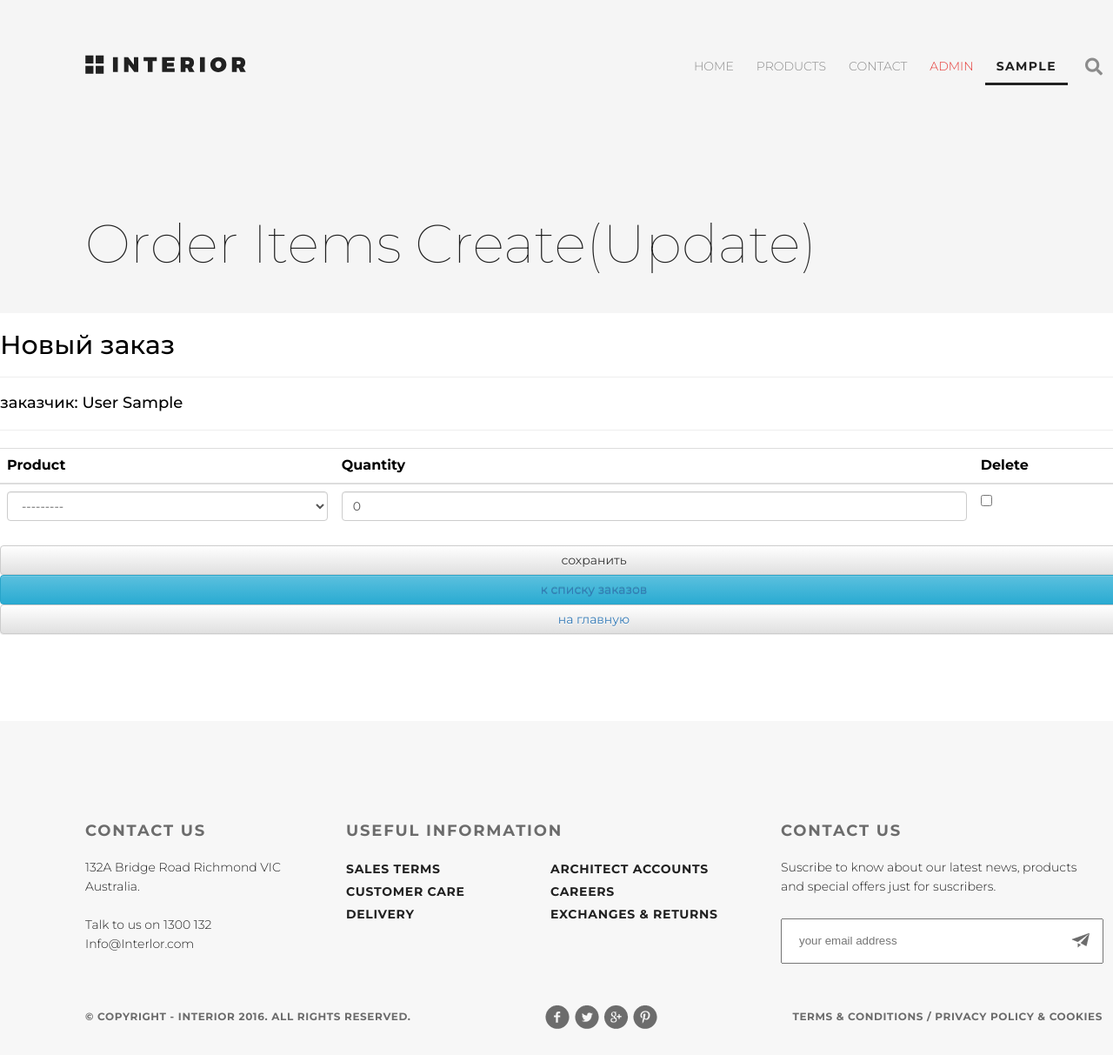
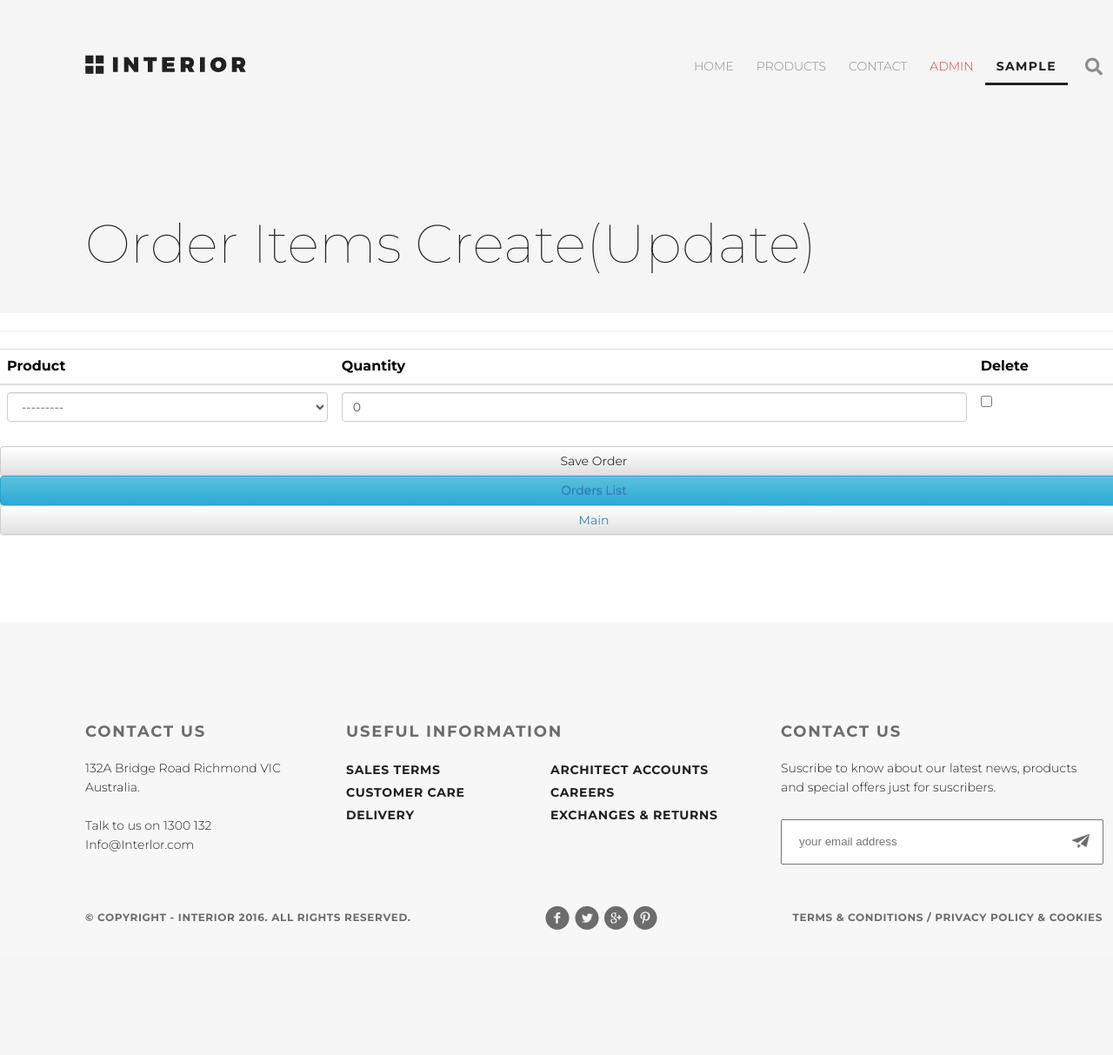
Before and after one commit to kurtatag/geekbrains-django-optimization-tools, a Django app: page /order/create/ in a window 1280 px wide; the page is wider, and only the part inside the window is pictured. Shown: that part at 87% size. After the commit the page ends 1069 px from the top of that part, so only its background shows below. Run offline with Django 3.2, Linux system fonts and the light colour scheme; the visitor is signed in with stand-in values (Sample User, id 1); data that the repository does not hold is empty; some libraries are stand-ins or nearby versions.

Commit message:
Translate ordersapp html-pages into English

```diff
--- a/ordersapp/templates/ordersapp/includes/inc_order_actions.html
+++ b/ordersapp/templates/ordersapp/includes/inc_order_actions.html
@@ -1,18 +1,18 @@
 {% if object.status == 'FM' %}
     <button class="btn btn-warning btn-round form-control last">
         <a href="{% url 'ordersapp:order_forming_complete' object.pk %}">
-            совершить покупку
+            Purchase
         </a>
     </button>
     <button class="btn btn-default btn-round form-control last">
-        <a href="{% url 'ordersapp:order_delete' object.pk %}">удалить</a>
+        <a href="{% url 'ordersapp:order_delete' object.pk %}">Delete Order</a>
     </button>
 {% endif %}
 <button class="btn btn-info btn-round form-control last">
     <a href="{% url 'ordersapp:orders_list' %}">
-        к списку заказов
+        Orders List
     </a>
 </button>
 <button class="btn btn-default btn-round form-control last">
-    <a href="{% url 'index' %}">на главную</a>
+    <a href="{% url 'index' %}">Main</a>
 </button>
--- a/ordersapp/templates/ordersapp/includes/inc_order_summary.html
+++ b/ordersapp/templates/ordersapp/includes/inc_order_summary.html
@@ -1,39 +1,39 @@
 {% if object %}
-    <div class="h2">Заказ №{{ object.pk }} от {{ object.created|date:"Y-m-d H:i:s" }}</div>
+    <div class="h2">Order {{ object.pk }} from {{ object.created|date:"Y-m-d H:i:s" }}</div>
     <hr>
-    <div class="h4">заказчик: {{ user.last_name }} {{ user.first_name }}</div>
-    <div class="h4">обновлен: {{ object.updated|date:"Y-m-d H:i:s" }}</div>
-    <div class="h4">cтатус: {{ object.get_status_display }}</div>
+    <div class="h4">Customer: {{ user.last_name }} {{ user.first_name }}</div>
+    <div class="h4">Last Updated: {{ object.updated|date:"Y-m-d H:i:s" }}</div>
+    <div class="h4">Status: {{ object.get_status_display }}</div>
     <hr>
     <div class="h4">
-        общее количество товаров:
+        Products Total Quantity:
         <span class="order_total_quantity">
           {{ object.get_total_quantity }}
         </span>
     </div>
     <div class="h3">
-        общая стоимость:
+        Total Cost:
         <span class="order_total_cost">
-          {{ object.get_total_cost }}
-        </span> руб
+          ${{ object.get_total_cost }}
+        </span>
     </div>
-{% else %}
-    <div class="h2">Новый заказ</div>
-    <hr>
-    <div class="h4">заказчик: {{ user.last_name }} {{ user.first_name }} </div>
-    {% if basket.0 %}
-        <div class="h4">
-            общее количество товаров:
-            <span class="order_total_quantity">
-              {{ basket.0.get_total_quantity }}
-            </span>
-        </div>
-        <div class="h3">
-            общая стоимость:
-            <span class="order_total_cost">
-              {{ basket.0.get_total_cost }}
-            </span> руб
-        </div>
-    {% endif %}
+{#{% else %}#}
+{#    <div class="h2">New Order</div>#}
+{#    <hr>#}
+{#    <div class="h4">Customer: {{ user.last_name }} {{ user.first_name }} </div>#}
+{#    {% if basket.0 %}#}
+{#        <div class="h4">#}
+{#            Products Total Quantity:#}
+{#            <span class="order_total_quantity">#}
+{#              {{ basket.0.get_total_quantity }}#}
+{#            </span>#}
+{#        </div>#}
+{#        <div class="h3">#}
+{#            Total Cost:#}
+{#            <span class="order_total_cost">#}
+{#              ${{ basket.0.get_total_cost }}#}
+{#            </span>#}
+{#        </div>#}
+{#    {% endif %}#}
 {% endif %}
 <hr>
--- a/ordersapp/templates/ordersapp/order_confirm_delete.html
+++ b/ordersapp/templates/ordersapp/order_confirm_delete.html
@@ -11,14 +11,14 @@
 {% block content %}
     <div class="bootstrap-iso">
         <div class="category_delete">
-            <div class="h1">Уверены, что хотите удалить?</div>
+            <div class="h1">Are you sure you want to delete the order?</div>
             {% include 'ordersapp/includes/inc_order_summary.html' %}
             <form action="{% url 'ordersapp:order_delete' object.pk %}" method="post">
                 {% csrf_token %}
-                <input class="btn btn-danger" type="submit" value="удалить">
+                <input class="btn btn-danger" type="submit" value="Delete">
             </form>
             <button class="btn btn-success">
-                <a href="{% url 'ordersapp:orders_list' %}">отмена</a>
+                <a href="{% url 'ordersapp:orders_list' %}">Cancel</a>
             </button>
         </div>
     </div>
--- a/ordersapp/templates/ordersapp/order_detail.html
+++ b/ordersapp/templates/ordersapp/order_detail.html
@@ -21,13 +21,13 @@
                     </span>
                     <span class="product_name">{{ item.product.name }}</span>
                     <span class="product_price">
-                        {{ item.product.price }}&nbspруб
+                        ${{ item.product.price }}
                     </span>
                     <span class="product_quantitiy">
-                        x {{ item.quantity }} шт.
+                        x {{ item.quantity }} items
                     </span>
                     <span class="product_cost">
-                        = {{ item.get_product_cost }}&nbspруб
+                        = ${{ item.get_product_cost }}
                     </span>
                 </div>
             {% endfor %}
--- a/ordersapp/templates/ordersapp/order_form.html
+++ b/ordersapp/templates/ordersapp/order_form.html
@@ -44,8 +44,7 @@
                         </tr>
                     {% endfor %}
                 </table>
-                <button type="submit" value="сохранить" class="btn btn-default btn-round form-control last">сохранить
-                </button>
+                <button type="submit" class="btn btn-default btn-round form-control last">Save Order</button>
                 {% include 'ordersapp/includes/inc_order_actions.html' %}
             </form>
         </div>
```
Also changed, not shown: ordersapp/templates/ordersapp/order_list.html (+8 -13 lines).
